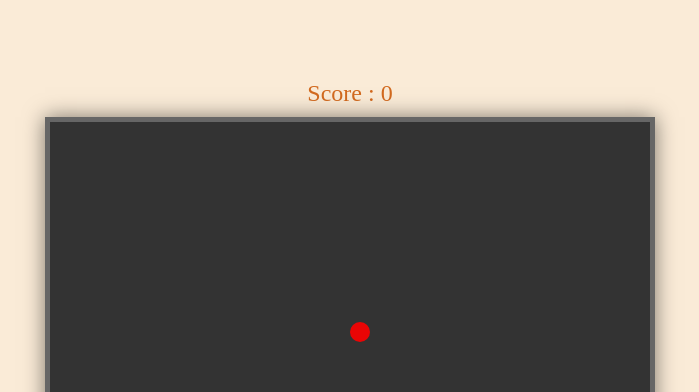
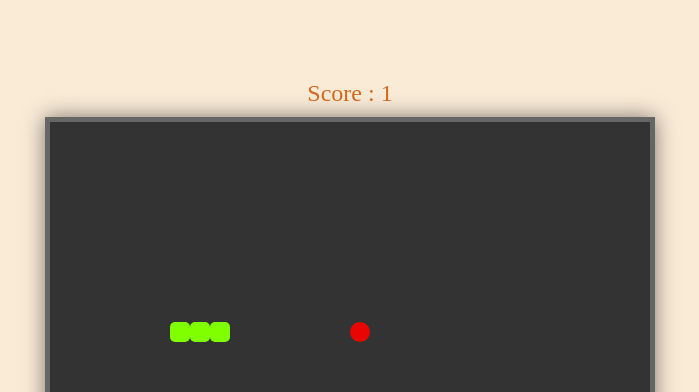
Before and after one commit to imjacobrajan/snake_game, a plain HTML site: page index.html in a window 1280 px wide. Both pictures are taken after a click on the button "Start Game". Shown: the top 392 px of the page, without its empty margins (290-989 px from the left). Drawn offline with Linux system fonts and the light colour scheme.

Commit message:
Added snake ui

```diff
--- a/script.js
+++ b/script.js
@@ -30,6 +30,10 @@ document.addEventListener("DOMContentLoaded", () => {
     gameArena.innerHTML = "";
 
     const foodElement = drawDiv(food.x, food.y, "food");
+    snake.forEach((snakeCell) => {
+      const element = drawDiv(snakeCell.x, snakeCell.y, "snake");
+      gameArena.appendChild(element);
+    });
     gameArena.appendChild(foodElement);
   }
 
@@ -37,6 +41,7 @@ document.addEventListener("DOMContentLoaded", () => {
     setInterval(() => {
       drawScoreBoard();
       drawFoodAndSnake();
+      score++;
     }, 1000);
   }
 
--- a/style.css
+++ b/style.css
@@ -50,3 +50,11 @@ body {
     opacity: 0.5;
   }
 }
+
+.snake {
+  width: 20px;
+  height: 20px;
+  background-color: chartreuse;
+  position: absolute;
+  border-radius: 5px;
+}
```
